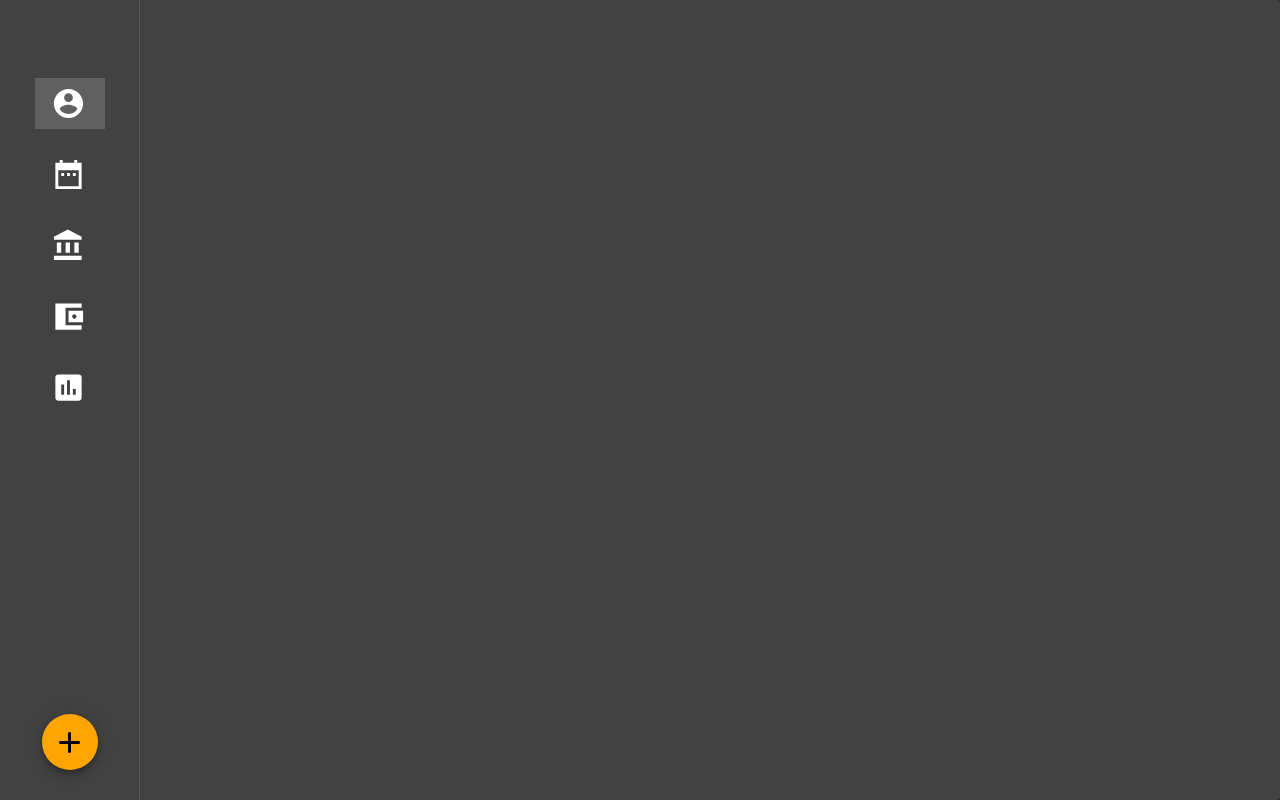
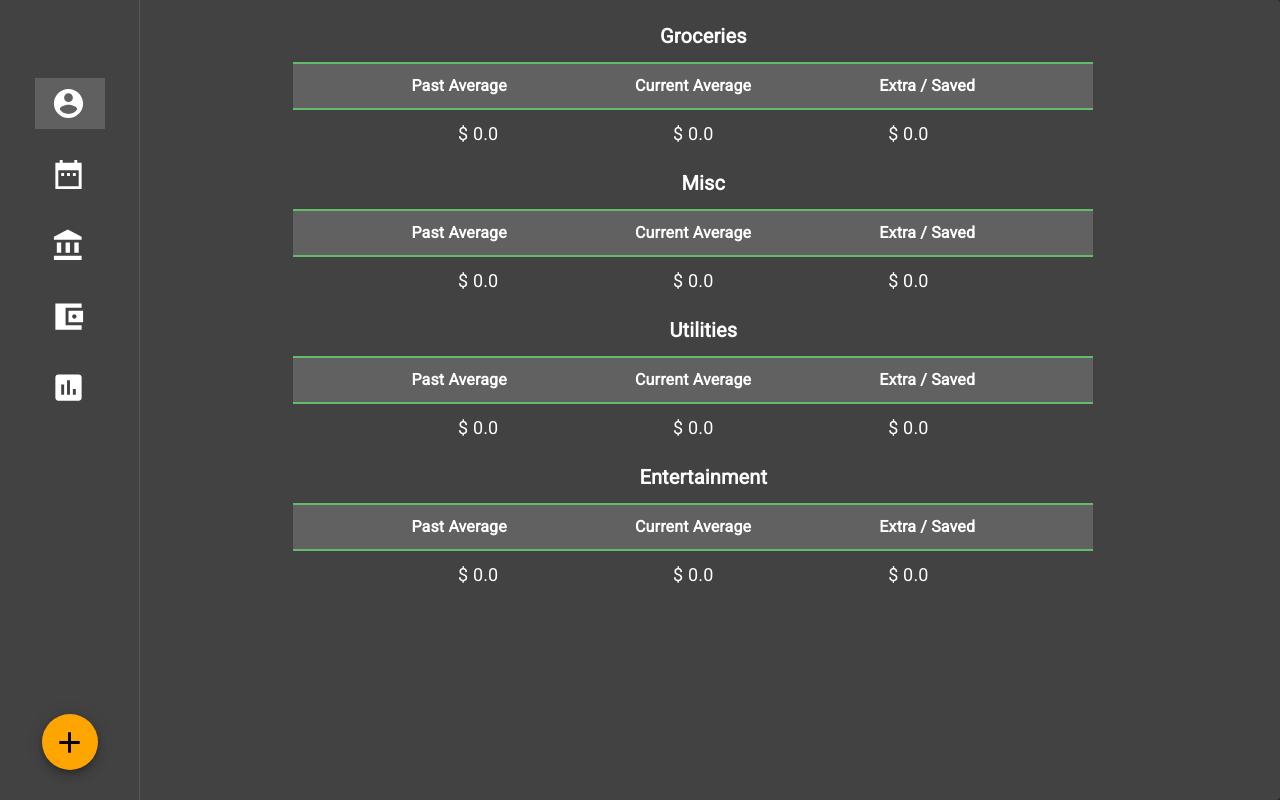
Before and after one commit to mycok/Traxpence-client, a React (Create React App) app: page /exps-avg-by-category in a window 1280 px wide. Built offline with nearby package versions, Linux system fonts and the light colour scheme.

Commit message:
feat: average expense by category page

```diff
--- /dev/null
+++ b/src/components/expenses/summaries/ExpAvgByCategory.tsx
@@ -0,0 +1,116 @@
+import React from 'react';
+
+import { Typography, Paper } from '@material-ui/core';
+import { makeStyles, createStyles } from "@material-ui/core/styles";
+import { grey } from '@material-ui/core/colors';
+
+const useStyles = makeStyles((theme) =>
+    createStyles({
+        root: {
+            display: "flex",
+            flexDirection: "column",
+            width: 800,
+            height: 160,
+            margin: 10
+        },
+        categoryHeaderContainer: {
+            display: "flex",
+            justifyContent: "center",
+            width: "100%",
+            margin: 10
+        },
+        headersContainer: {
+            display: "flex",
+            justifyContent: "space-evenly",
+            alignItems: "center",
+            width: "100%",
+            backgroundColor: grey[700],
+            borderTop: `2px solid ${theme.palette.primary.main}`,
+            borderBottom: `2px solid ${theme.palette.primary.main}`
+        },
+        valuesContainer: {
+            display: "flex",
+            justifyContent: "space-evenly",
+            alignItems: "center",
+            width: "100%",
+            textAlign: "center"
+        },
+        aggHeaders: {
+            padding: 10
+        },
+        headerText: {
+            fontWeight: 900
+        },
+        text: {
+            fontSize: 18,
+        }
+    })
+)
+
+type ExpSummByCategory = {
+    classes: any,
+    category: {
+        _id: string,
+        title: string
+    }
+}
+
+const categories = [
+    { _id: "34567", title: "Groceries" },
+    { _id: "67345", title: "Misc" },
+    { _id: "45636", title: "Utilities" },
+    { _id: "98780", title: "Entertainment" }
+];
+
+function ExpAvgByCategory() {
+    const classes = useStyles();
+
+    return (
+        <div className={classes.root}>
+            {
+                categories.map((cat) => (
+                    <Category
+                        key={cat._id}
+                        classes={classes}
+                        category={cat}
+                    />
+                ))
+            }
+        </div>
+    )
+}
+
+function Category({ classes, category }: ExpSummByCategory) {
+    return (
+        <Paper elevation={0}>
+            <div className={classes.categoryHeaderContainer}>
+                <Typography variant="h6" className={classes.headerText}>{category.title}</Typography>
+            </div>
+            <div className={classes.headersContainer}>
+                <div className={classes.aggHeaders}>
+                    <Typography className={classes.headerText}>Past Average</Typography>
+                </div>
+                <div className={classes.aggHeaders}>
+                    <Typography className={classes.headerText}>Current Average</Typography>
+                </div>
+                <div className={classes.aggHeaders}>
+                    <Typography className={classes.headerText}>Extra / Saved</Typography>
+                </div>
+            </div>
+
+            <div className={classes.valuesContainer}>
+                <div className={classes.aggHeaders}>
+                    <Typography align="center" className={classes.text}>$ 0.0</Typography>
+                </div>
+                <div className={classes.aggHeaders}>
+                    <Typography align="center" className={classes.text}>$ 0.0</Typography>
+                </div>
+                <div className={classes.aggHeaders}>
+                    <Typography align="center" className={classes.text}>$ 0.0</Typography>
+                </div>
+            </div>
+        </Paper>
+    )
+}
+
+export default ExpAvgByCategory;
--- a/src/components/profile/Profile.tsx
+++ b/src/components/profile/Profile.tsx
@@ -5,7 +5,7 @@ import { EditSharp, CloseRounded } from '@material-ui/icons';
 import { makeStyles, createStyles } from "@material-ui/core/styles";
 
 import { IUser } from '../user';
-import CurrentExpenseSummary from '../expenses/CurrentExpenseSummary';
+import CurrentExpenseSummary from '../expenses/summaries/CurrentExpenseSummary';
 
 const useStyles = makeStyles(() =>
     createStyles({
--- a/src/router.tsx
+++ b/src/router.tsx
@@ -7,7 +7,8 @@ import Home from './components/Home';
 import NewExpense from './components/expenses/NewExpense';
 import Expenses from './components/expenses';
 import Profile from "./components/profile/Profile";
-import EditExpense from './components/expenses/EditExpense'
+import EditExpense from './components/expenses/EditExpense';
+import ExpAvgByCategory from './components/expenses/summaries/ExpAvgByCategory';
 
 function AppRouter() {
     return (
@@ -20,6 +21,7 @@ function AppRouter() {
                 <Route exact path="/expenses" component={Expenses}/>
                 <Route exact path="/profile" component={Profile} />
                 <Route exact path="/edit-expense" component={EditExpense} />
+                <Route exact path="/exps-avg-by-category" component={ExpAvgByCategory} />
             </Switch>
         </>
     )
```
Also changed, not shown: src/components/expenses/summaries/CurrentExpenseSummary.tsx (renamed from src/components/expenses/CurrentExpenseSummary.tsx).
